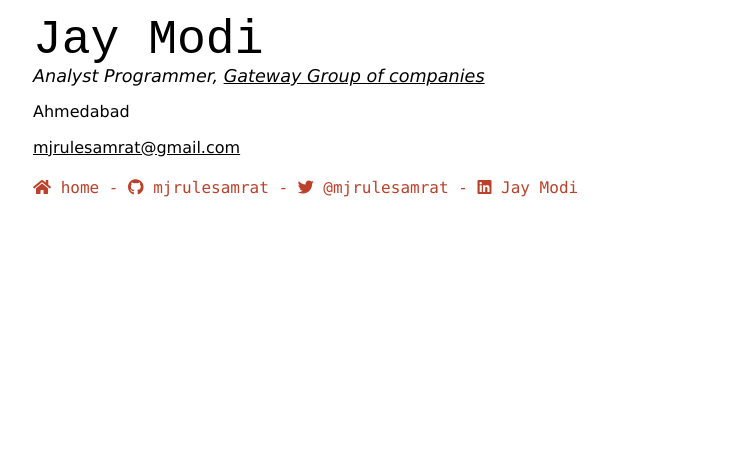
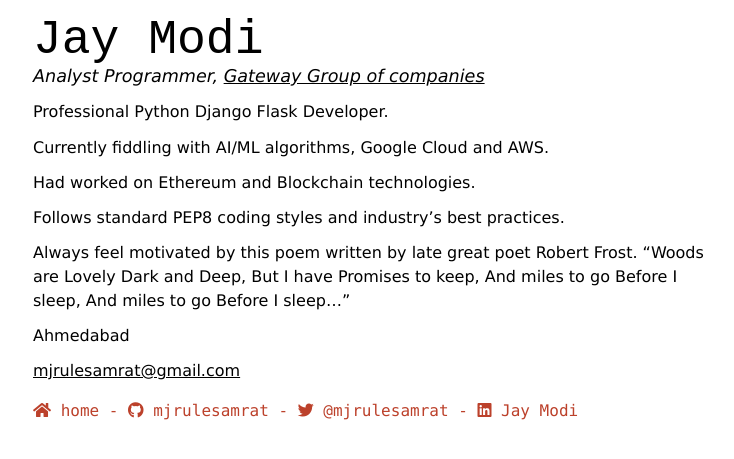
Before and after one commit to mjrulesamrat/mjrulesamrat.github.io, a Jekyll site: the page built from index.md, in a window 1280 px wide. Shown: the top 459 px of the page, without its empty margins (299-1033 px from the left). Built offline with Jekyll 4.4.1, drawn with Linux system fonts in a browser that asks for light colours; nearby versions of some CDN libraries; a style sheet for code colours, icons or effects is not loaded.

Commit message:
Add bio from linkedin

```diff
--- a/index.md
+++ b/index.md
@@ -4,6 +4,20 @@
 ---
 # Jay Modi
 Analyst Programmer, [Gateway Group of companies](https://thegatewaycorp.com)
+
+Professional Python Django Flask Developer.
+
+Currently fiddling with AI/ML algorithms, Google Cloud and AWS.
+
+Had worked on Ethereum and Blockchain technologies.
+
+Follows standard PEP8 coding styles and industry's best practices.
+
+Always feel motivated by this poem written by late great poet Robert Frost.
+"Woods are Lovely Dark and Deep,
+But I have Promises to keep,
+And miles to go Before I sleep,
+And miles to go Before I sleep..."
 
 Ahmedabad<br/>
 
```
